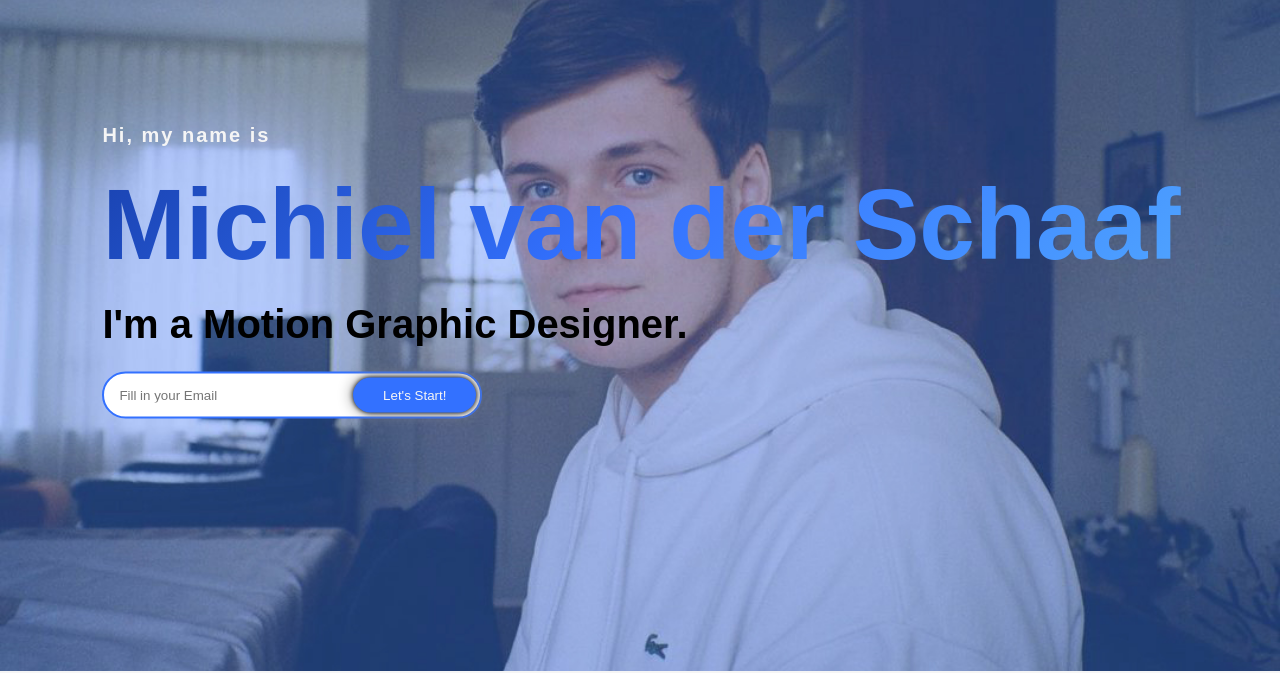
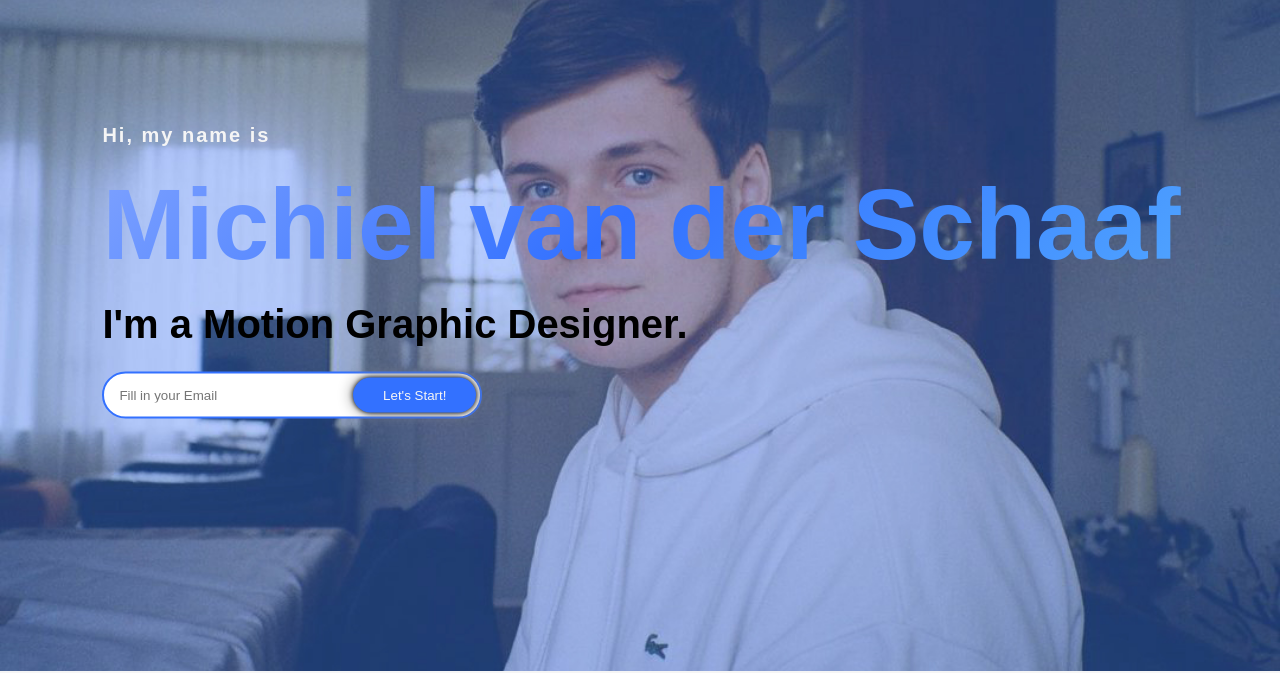
Before and after one commit to scaeve/Portfolio, a plain HTML site: page index.html in a window 1280 px wide. Shown: the part 129-802 px from the top of the page. Drawn offline with Linux system fonts and the light colour scheme.

Commit message:
gradient changes

```diff
--- a/style.css
+++ b/style.css
@@ -437,10 +437,10 @@ footer p:nth-child(2){
 	text-transform: none;
 	background-image: linear-gradient(
 	  -225deg,
-	  #163ca5 0%,
+	  #88a8ff 0%,
 	  #3371FF 29%,
 	  #5ab7ff 67%,
-	  #183ac6 100%
+	  #5d7cf9 100%
 	);
 	background-size: auto auto;
 	background-clip: border-box;
```
